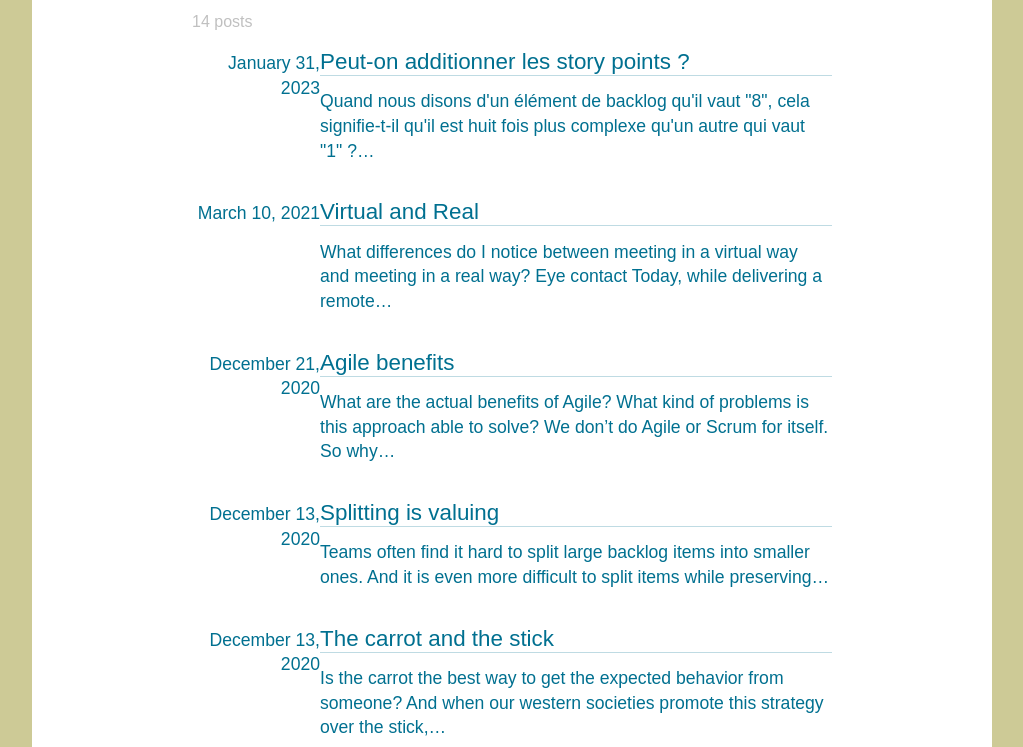
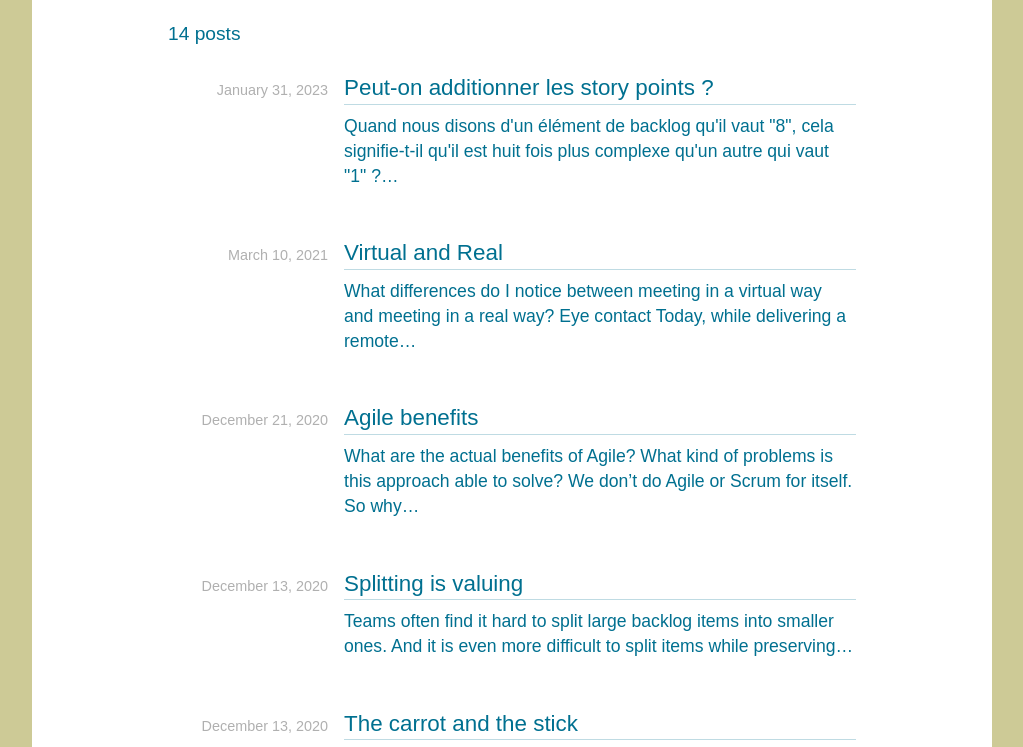
Before and after one commit to go-on-blog/blog, a Gatsby site: page / in a window 1280 px wide. Shown: the part 132-879 px from the top of the page, without its empty margins (128-1151 px from the left). Built offline with nearby package versions, Linux system fonts and the light colour scheme; Gatsby itself is replaced by a stand-in of ours; some packages are replaced by stand-ins of ours.

Commit message:
Reduce CSS complexity

```diff
--- a/src/components/layout.css
+++ b/src/components/layout.css
@@ -41,19 +41,18 @@
 }
 
 .content h3 {
-  margin-bottom: 0.6em;
+  margin-bottom: 0.6rem;
 }
 
 .content p,
 .content ol,
 .content ul {
-  margin-bottom: 1.2em;
-  line-height: 1.4;
+  margin-bottom: 1.2rem;
 }
 
 .content ol li,
 .content ul li {
-  margin-left: 1em;
+  margin-left: 1rem;
 }
 
 .content pre {
@@ -65,7 +64,7 @@
 
 .content blockquote {
   background-color: #fdfbd4;
-  margin-bottom: 1em;
+  margin-bottom: 1rem;
   padding: 0.8rem 1rem 0.8rem 1.6rem;
   border-left: 0.6rem solid #f1f2b3;
 }
@@ -84,7 +83,8 @@ blockquote > :last-child { margin-bottom: 0 !important; }
 }
 
 .entry div.release-date {
-  width: 8rem;
+  width: 10rem;
+  margin-right: 1rem;
   text-align: right;
 }
 
@@ -98,16 +98,17 @@ blockquote > :last-child { margin-bottom: 0 !important; }
 
 /* Typography (incl. line height, font color)........................ */
 
-.content p,
-.content ol,
-.content ul {
+.header,
+.menu,
+.content,
+.footer {
   font-family: 'Source Sans Pro', sans-serif;
   font-size: 1.1rem;
   line-height: 1.4;
 }
 
 .header {
-  font-family: 'Source Sans Pro', sans-serif;
+  font-weight: 900;
   font-size: 3rem;
   letter-spacing: -0.06rem;
 }
@@ -115,9 +116,25 @@ blockquote > :last-child { margin-bottom: 0 !important; }
 .menu,
 .release-date,
 .footer {
-  font-family: 'Source Sans Pro', sans-serif;
   font-weight: 300;
+}
+
+.menu {
   font-size: 1.2rem;
+}
+
+.footer {
+  font-size: 1rem;
+}
+
+.release-date,
+.footnotes ol { /* Automatically generated by Gatsby */
+  color: #b0b0b0;
+  font-size: 0.9rem;
+}
+
+strong {
+  font-weight: 600;
 }
 
 .content h1 {
@@ -134,20 +151,9 @@ blockquote > :last-child { margin-bottom: 0 !important; }
   color: #00f400;
 }
 
-.footnotes ol { /* Automatically generated by Gatsby */
-  color: #b0b0b0;
-  font-size: 0.9rem;
-}
-
-strong {
-  font-weight: 600;
-}
-
 /* Typography > Post................................................. */
 
 .post div.release-date {
-  color: #c0c0c0;
-  font-size: 0.9rem;
   margin-bottom: 1rem;
 }
 
@@ -172,10 +178,9 @@ blockquote > :last-child {
 /* Typography > Log.................................................. */
 
 h4 {
-  color: #c0c0c0;
-  font-family: 'Source Sans Pro', sans-serif;
+  color: #007090;
   font-weight: 300;
-  font-size: 1rem;
+  font-size: 1.2rem;
 }
 
 .log p {
@@ -195,10 +200,6 @@ h4 {
   font-size: 1.4rem;
 }
 
-/*.log p {
-  width: 32rem;
-}
-*/
 .log a,
 .log a:visited {
   color: #002040;
```
